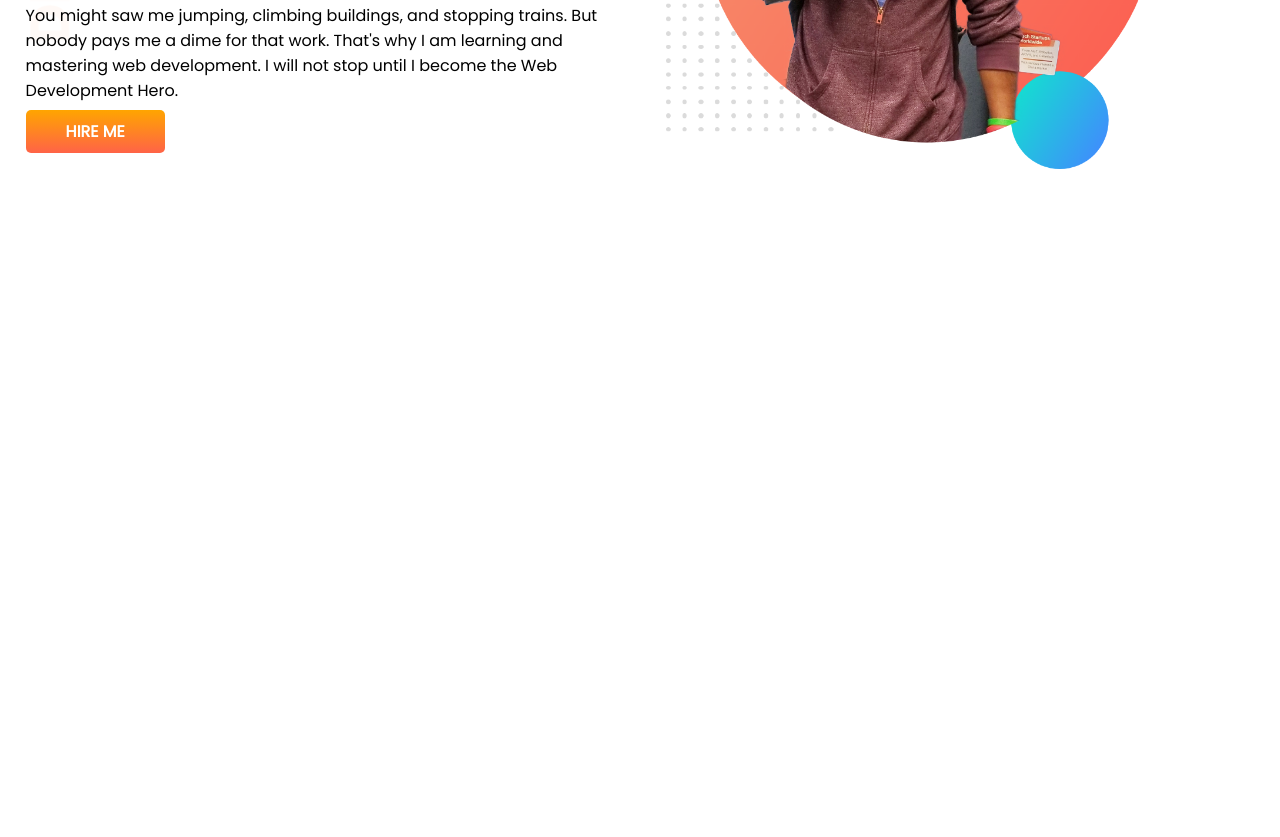
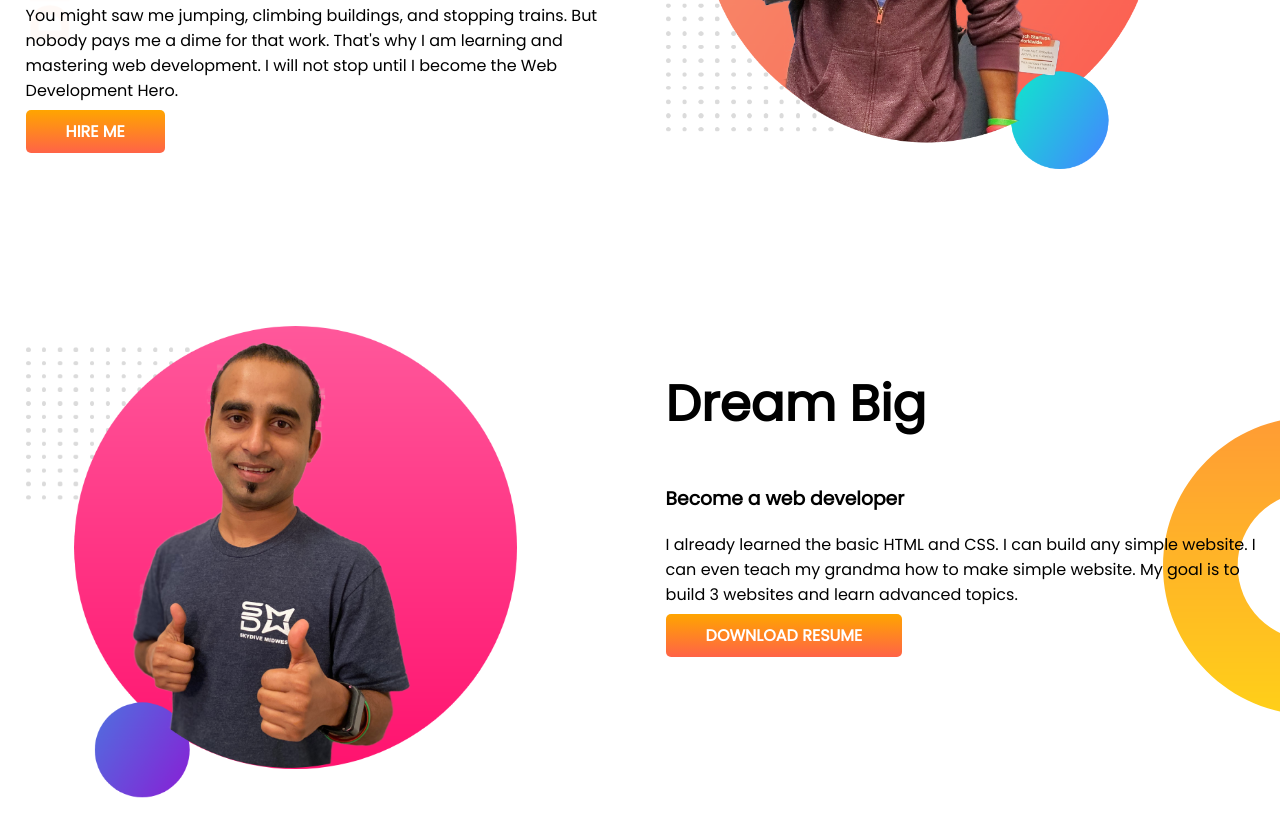
Before and after one commit to Mehedi-p-Hero/developer-portfolio, a plain HTML site: page index.html in a window 1280 px wide. Shown: the part 319-1156 px from the top of the page. Before the commit the page ends 800 px from the top, so only its background shows below. Drawn offline with Linux system fonts and the light colour scheme.

Commit message:
dream area added

```diff
--- a/index.html
+++ b/index.html
@@ -17,12 +17,27 @@
             <h1><span class="orange-color">Jhankar Mahbub</span> World!</h1>
             <h3>Build Climber and Train Stopper</h3>
             <p>You might saw me jumping, climbing buildings, and stopping trains. But nobody pays me a dime for that work. That's why I am learning and mastering web development. I will not stop until I become the Web Development Hero.</p>
-            <a class="link-button" href="www.facebook.com">HIRE ME</a>
+            <a class="link-button" target="blak" href="https://mehedi-p-hero.github.io/my-first-git-repository">HIRE ME</a>
         </div>
 
         <div class="half-width">
             <img src="images/jhankar.png" alt="Jhankar bhai got a trophy">
         </div>
     </section>
+
+
+    <section class="dream-area">
+        <div class="half-width">
+            <img src="images/jhankar2.png" alt="Jhankar bhai giving thumbs up">
+        </div>
+
+        <div class="half-width">
+            <h1>Dream Big</h1>
+            <h3>Become a web developer</h3>
+            <p>I already learned the basic HTML and CSS. I can build any simple website. I can even teach my grandma how to make simple website. My goal is to build 3 websites and learn advanced topics.</p>
+            <a class="link-button" target="blak" href="https://www.facebook.com/mdmehedihasan.mh.140">DOWNLOAD RESUME</a>
+
+        </div>
+    </section>
 </body>
 </html>
--- a/style.css
+++ b/style.css
@@ -10,6 +10,7 @@ h1{
 }
 section{
     display: flex;
+    margin-bottom: 150px;
 }
 .half-width{
     width: 50%;
@@ -30,3 +31,9 @@ section{
     background-image: url(images/top-banner.png);
     background-repeat: no-repeat;
 }
+
+.dream-area{
+    background-image: url(images/dream-bg.png);
+    background-repeat: no-repeat;
+    background-position: right;
+}
```
